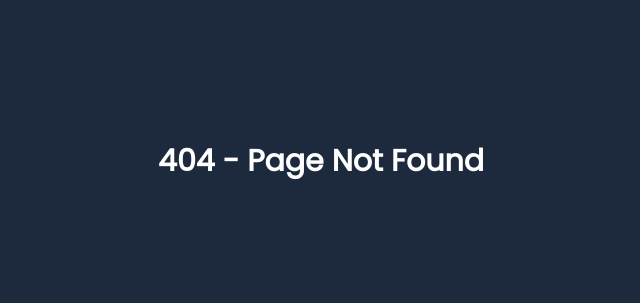
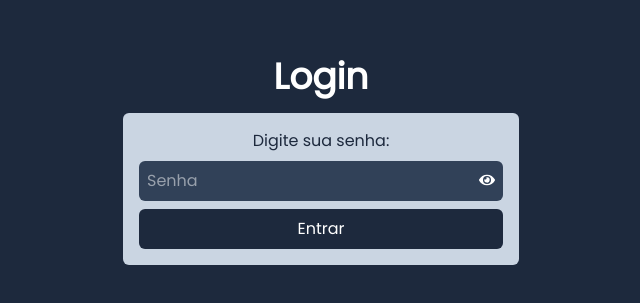
Before and after one commit to joseisaacpy/developer-portfolio-v3, a Next.js app: page /dashboard/login in a window 1280 px wide. Before the commit this address had no page. Shown: the part 239-542 px from the top of the page, without its empty margins (319-959 px from the left). Built offline with nearby package versions, Linux system fonts and the light colour scheme.

Commit message:
feat: implementar página de login com middleware de autenticação

```diff
--- /dev/null
+++ b/app/dashboard/login/page.jsx
@@ -0,0 +1,84 @@
+"use client";
+
+// Toast
+import { toast } from "react-toastify";
+// Hooks
+import { useState } from "react";
+// Router
+import { useRouter } from "next/navigation";
+// Icon
+import { FaEye, FaEyeSlash } from "react-icons/fa";
+
+export default function LoginPage() {
+  // Estado para armazenar a senha
+  const [password, setPassword] = useState("");
+  // Estado para controlar a visibilidade da senha
+  const [showPassword, setShowPassword] = useState(false);
+  // Router
+  const router = useRouter();
+
+  // Função para lidar com o envio do form
+  const handleSubmit = async (e) => {
+    // Previne o envio do form
+    e.preventDefault();
+
+    // Validação de senha
+    // Se a senha estiver vazia
+    if (!password.trim()) {
+      toast.error("Digite sua senha");
+      return;
+    }
+    // Se a senha estiver correta
+    if (password.trim() === process.env.NEXT_PUBLIC_PASSWORD_LOCAL) {
+      // Cria o cookie auth
+      document.cookie = "auth=true; path=/";
+
+      // Mensagem de sucesso
+      toast.success("Redirecionando...");
+
+      // Aguarda 500ms para redirecionar
+      setTimeout(() => {
+        // Redireciona para a dashboard
+        router.push("/dashboard");
+      }, 1000);
+    } else {
+      // Se a senha estiver incorreta
+      toast.error("Senha incorreta!");
+    }
+  };
+  return (
+    <section className="min-h-screen w-screen flex flex-col items-center justify-center text-center bg-slate-800 text-white">
+      <h1 className="text-2xl md:text-4xl font-bold">Login</h1>
+      {/* Form */}
+      <form
+        onSubmit={handleSubmit}
+        className="mt-4 bg-slate-300 text-slate-800 p-4 rounded-md flex flex-col"
+      >
+        <label htmlFor="senha">Digite sua senha:</label>
+        <div className="relative flex items-center justify-center">
+          <input
+            id="senha"
+            type={showPassword ? "text" : "password"}
+            placeholder="Senha"
+            onChange={(e) => setPassword(e.target.value)}
+            className="p-2 pr-10 rounded-md bg-slate-700 text-white mt-2"
+          />
+
+          <button
+            type="button"
+            onClick={() => setShowPassword(!showPassword)}
+            className="absolute right-2 top-[40%] text-white cursor-pointer"
+          >
+            {showPassword ? <FaEyeSlash /> : <FaEye />}
+          </button>
+        </div>
+        <button
+          type="submit"
+          className="p-2 rounded-md bg-slate-800 text-white mt-2 cursor-pointer hover:bg-slate-600 transition duration-300"
+        >
+          Entrar
+        </button>
+      </form>
+    </section>
+  );
+}
--- /dev/null
+++ b/middleware.js
@@ -0,0 +1,26 @@
+// Importa o NextResponse
+import { NextResponse } from "next/server";
+
+export function middleware(req) {
+  // Pega o cookie "auth"
+  const auth = req.cookies.get("auth")?.value;
+  // Pega o caminho
+  const path = req.nextUrl.pathname;
+
+  // Permite acesso a rota /dashboard/login
+  if (path === "/dashboard/login") {
+    return NextResponse.next();
+  }
+
+  //   Se não tiver autenticado e a rota começar com /dashboard
+  if (!auth && req.nextUrl.pathname.startsWith("/dashboard")) {
+    // Redireciona para /dashboard/login
+    return NextResponse.redirect(new URL("/dashboard/login", req.url));
+  }
+  //   Passa o middleware
+  return NextResponse.next();
+}
+
+export const config = {
+  matcher: ["/dashboard/:path*"], // aplica apenas à rota /dashboard e subrotas
+};
```
